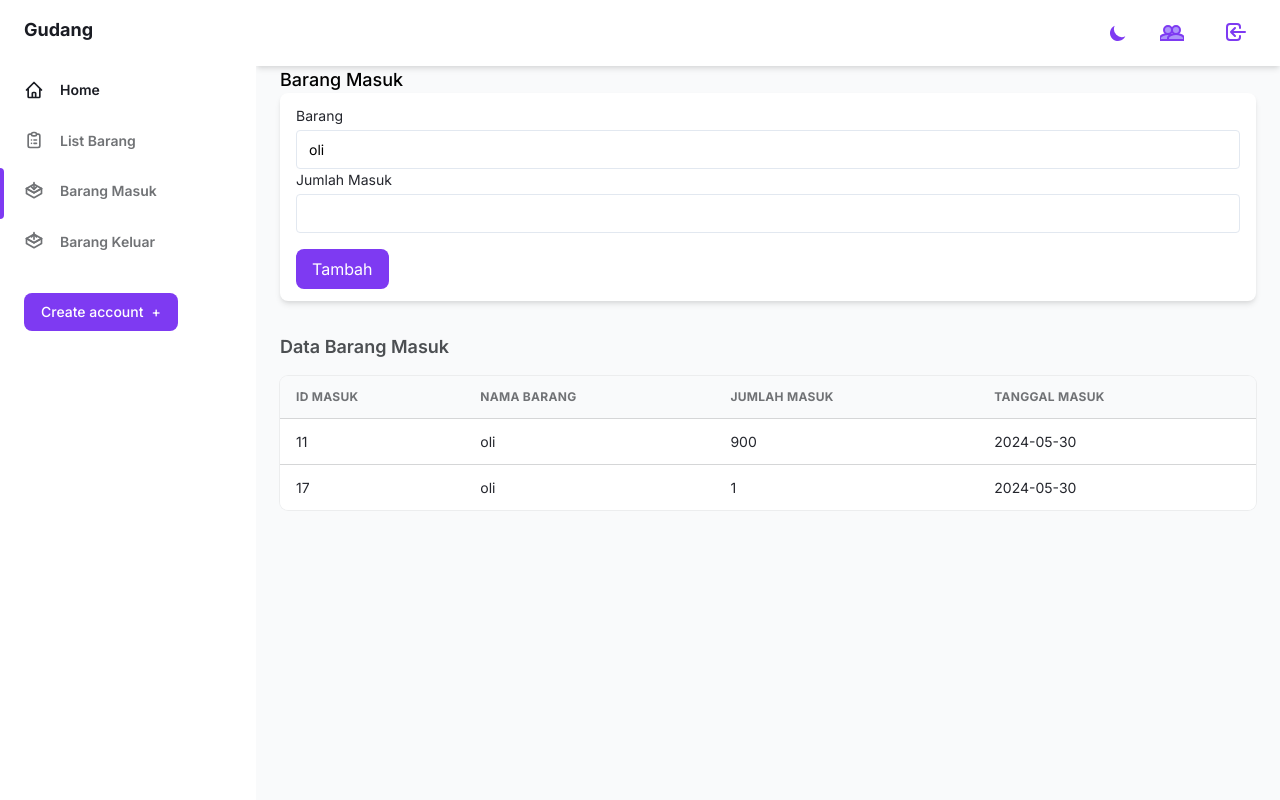
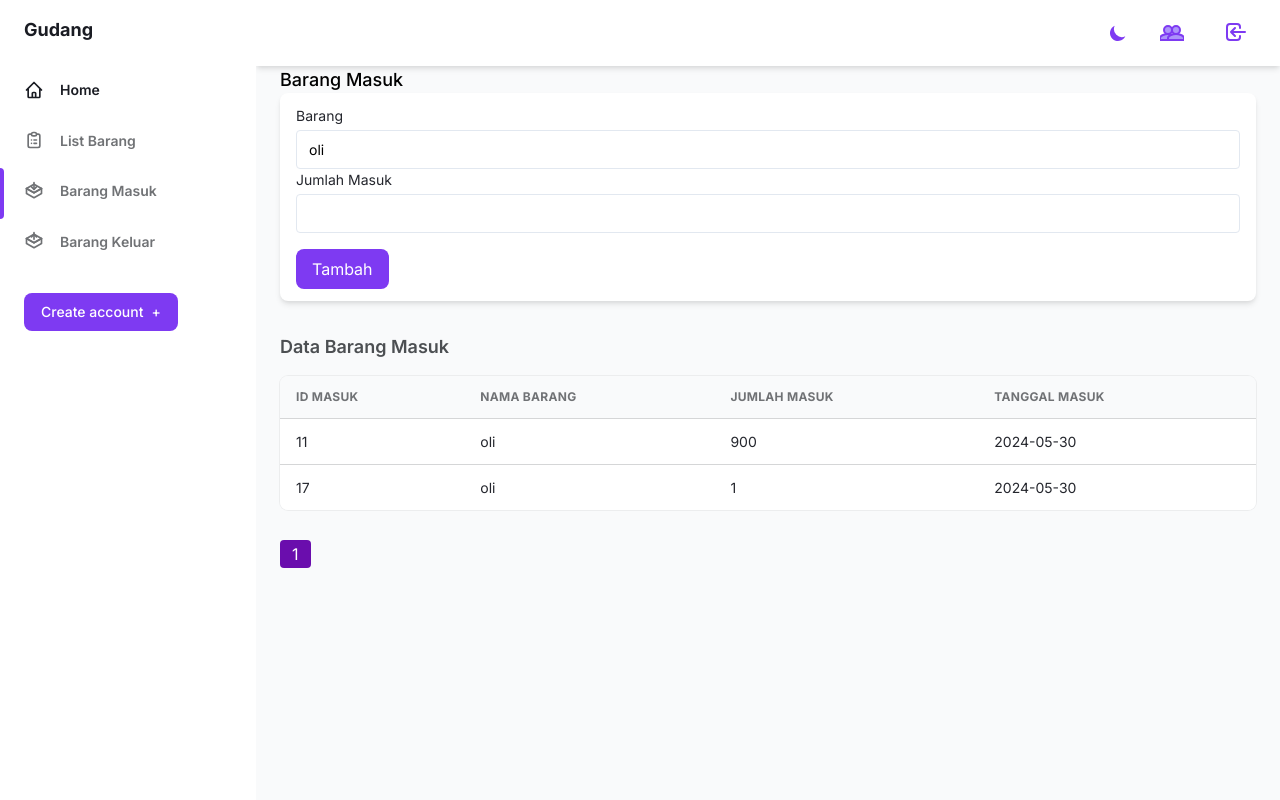
Before and after one commit to nekopride/project1, a PHP site: page /barang_masuk.php in a window 1280 px wide. Run offline with PHP 8.4, Linux system fonts and the light colour scheme; data comes from the database, SQL or seed files in the repository.

Commit message:
Add files via upload

```diff
--- a/barang_masuk.php
+++ b/barang_masuk.php
@@ -43,12 +43,22 @@ if (isset($_POST['submit'])) {
 $query_barang = "SELECT * FROM barang";
 $result_barang = $connect->query($query_barang);
 
+// Mengambil data barang keluar dari database untuk tampilan tabel
+$limit = 10; // Jumlah barang keluar per halaman
+$page = isset($_GET['page']) ? $_GET['page'] : 1; // Halaman saat ini
+$offset = ($page - 1) * $limit; // Offset untuk query
+
 // Mengambil data barang masuk dari database untuk tampilan tabel
 $query_masuk = "SELECT barang_masuk.id_masuk, barang.nama_barang, barang_masuk.jumlah_masuk, barang_masuk.tanggal_masuk
           FROM barang_masuk
-          JOIN barang ON barang.id_barang = barang_masuk.id_barang";
+          JOIN barang ON barang.id_barang = barang_masuk.id_barang
+          LIMIT $limit OFFSET $offset";
 $result_masuk = $connect->query($query_masuk);
+
+$total_masuk = mysqli_query($connect, "SELECT COUNT(*) AS total FROM barang_masuk")->fetch_assoc()['total'];
+$total_pages = ceil($total_masuk / $limit);
 ?>
+
 
 <!DOCTYPE html>
 <html :class="{ 'theme-dark': dark }" x-data="data()" lang="en">
@@ -308,8 +318,19 @@ $result_masuk = $connect->query($query_masuk);
                             </tbody>
                         </table>
                     </div>
+
                 </div>
+                <nav class="mt-8">
+                        <ul class="pagination flex">
+                            <?php for ($i = 1; $i <= $total_pages; $i++) { ?>
+                                <li class="page-item <?php if ($i == $page) echo 'active'; ?>">
+                                    <a class="page-link px-3 py-1 rounded mx-1 <?php if ($i == $page) echo 'bg-active'; else echo 'bg-inactive'; ?>" href="barang_masuk.php?page=<?= $i; ?>"><?= $i; ?></a>
+                                </li>
+                            <?php } ?>
+                        </ul>
+                    </nav>
             </div>
+
         </main>
     </div>
 </div>
```
Also changed, not shown: barang_keluar.php (+11 -0 lines).
